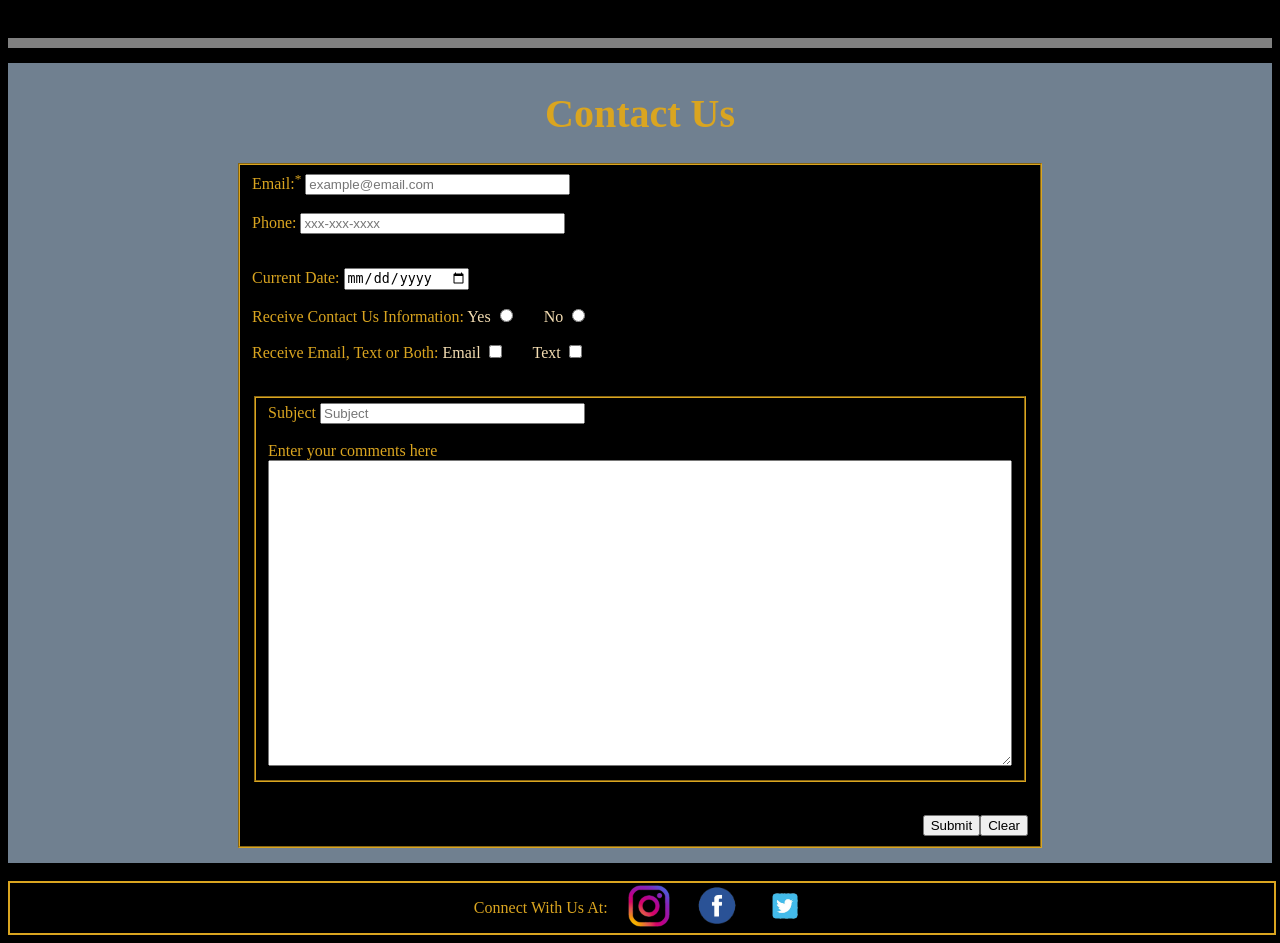
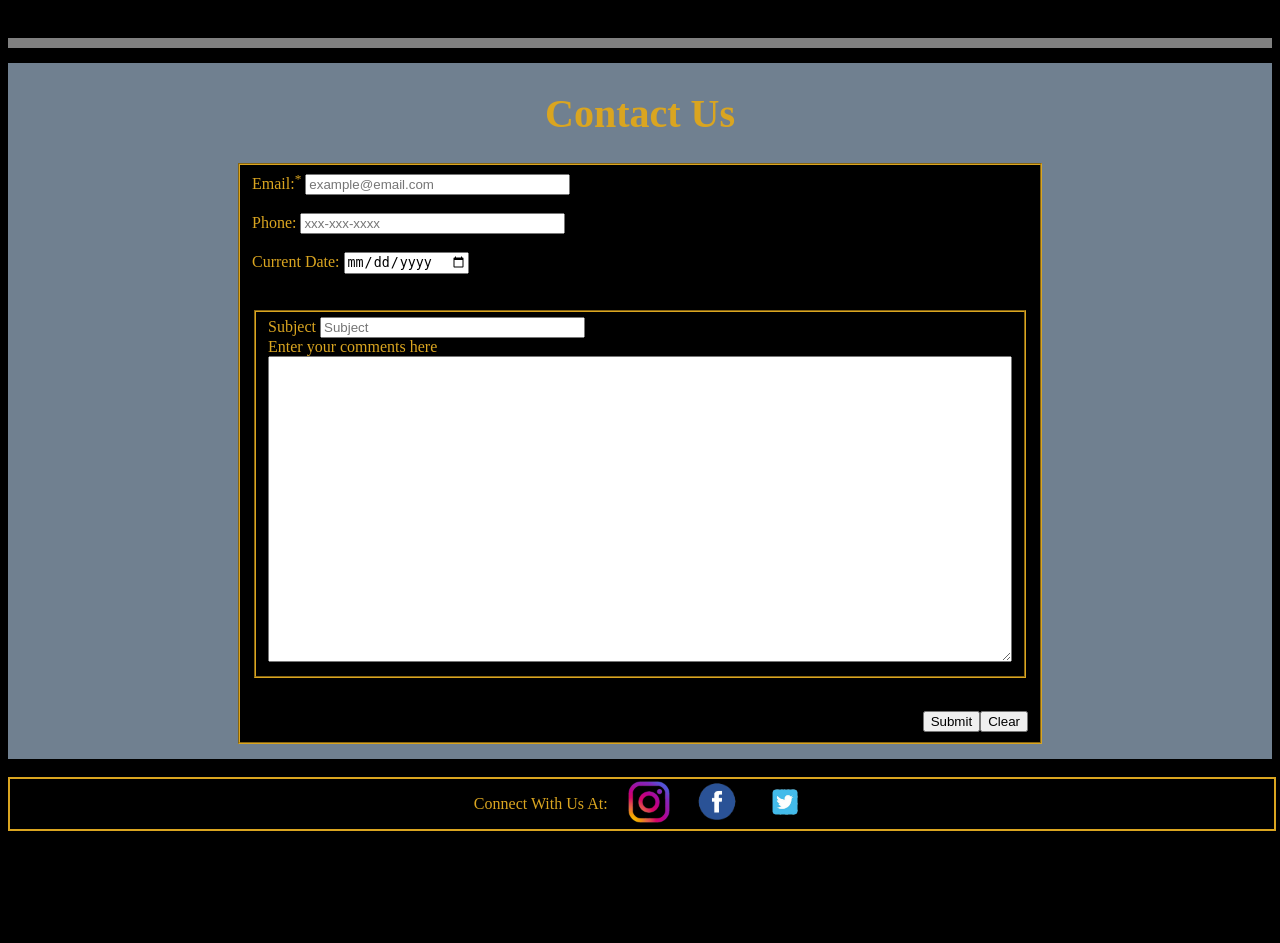
Before and after one commit to AlliVictor/Group-3_Assignment1, a PHP site: page /pages/homepage.html in a window 1280 px wide. Shown: the part 2451-3394 px from the top of the page. After the commit the page ends 3282 px from the top, so only its background shows below. Run offline with PHP 8.4, Linux system fonts and the light colour scheme.

Commit message:
little change

```diff
--- a/pages/homepage.html
+++ b/pages/homepage.html
@@ -113,60 +113,34 @@
             <br>
         <div id="detail1"></div>
 
-        <form method="POST" action="mailto:yamannejad@mtroyal.ca" name="Contact Us Information">
+        <form method="POST" action="mailto:yamannejad@mtroyal.ca" name="Contact Us Information" enctype="multipart/form-data">
             <h1>Contact Us</h1>
 
             <fieldset>
-                <label>Email:<sup>*</sup>
+                <label id="field">Email:<sup>*</sup>
                     <input type="text" name="Email" value="" placeholder="example@email.com" size="30" maxlength="50" required>
                 </label>
 
-                <br/><br/>
+                <br/>
 
-                <label>Phone:
+                <label id="field">Phone:
                     <input type="tel" name="Phone Number" placeholder="xxx-xxx-xxxx" size="30" pattern="[0-9]{3}[\-][0-9]{3}[\-][0-9]{4}"/>
                 </label>
 
-                <br/><br/>
+                <br/>
 
-                <p>
-                    <label>Current Date:
-                        <input type="date" name="Current Date">
-                    </label>
-                </p>
+                <label>Current Date:
+                    <input type="date" name="Current Date">
+                </label>
 
-                <p>Receive Contact Us Information:
-                    <label id="label">Yes
-                        <input name="YorN" type="radio" value="yes">
-                    </label>
-
-                    &nbsp; &nbsp; &nbsp;
-
-                    <label id="label">No
-                        <input name="YorN" type="radio" value="no">
-                    </label>
-                </p>
-
-                <p>Receive Email, Text or Both:
-                    <label id="label">Email
-                        <input name="Email" type="checkbox" value="Email">
-                    </label>
-
-                    &nbsp; &nbsp; &nbsp;
-
-                    <label id="label">Text
-                        <input name="Text" type="checkbox" value="Text">
-                    </label>
-                </p>
-
-                <br/>
+                <br/><br/><br/>
 
                 <fieldset id="inner">
                     <label>Subject
                         <input type="text" value="" size="30" maxlength="25" placeholder="Subject" required>
                     </label>
 
-                    <br/><br/>
+                    <br/>
 
                     <label id="commentbox">Enter your comments here
                         <br/>
--- a/style/homepage.css
+++ b/style/homepage.css
@@ -246,6 +246,12 @@ article
     font-weight: bold;
 }
 
+#field
+{
+    display: block;
+    position: relative;
+}
+
 /*Text*/
 #title {
     color: goldenrod;
```
